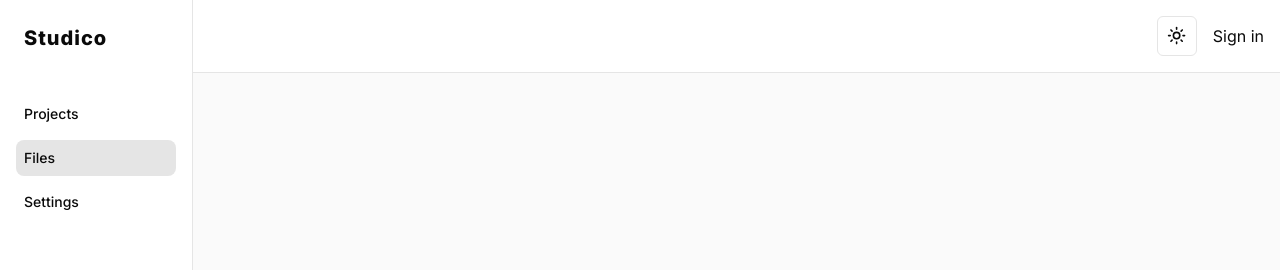
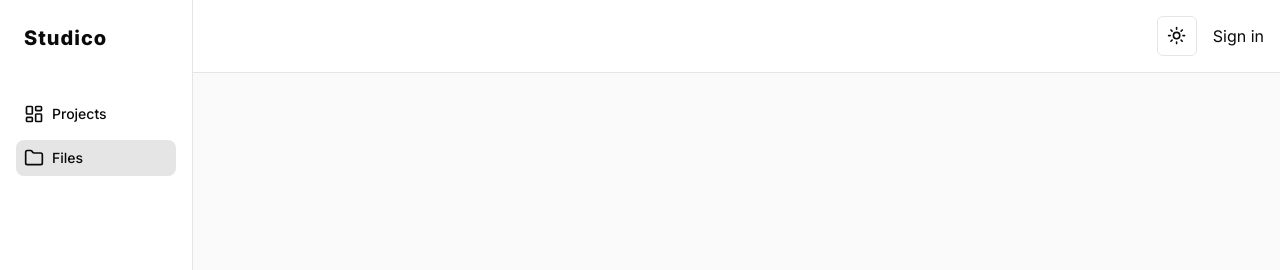
Before and after one commit to knlrvr/studico, a Next.js app: page /dashboard/files in a window 1280 px wide. Shown: the top 270 px of the page. Built offline with nearby package versions, Linux system fonts and the light colour scheme; no server answers.

Commit message:
rm settings

```diff
--- a/src/app/dashboard/settings/page.tsx
+++ /dev/null
@@ -1,29 +0,0 @@
-'use client'
-
-import { Authenticated } from "convex/react";
-
-import { UserProfile, useUser } from "@clerk/nextjs";
-
-export default function SettingsPage() {
-    return (
-        <main className="flex flex-col pt-24 px-4">
-        <Authenticated>
-          <div className="flex justify-between items-center mb-6">
-            <h1 className="text-2xl font-bold tracking-wide text-neutral-500">Settings</h1>
-          </div>
-
-          <div className="mb-8">
-            <UserProfile
-              routing="hash"
-              appearance={{
-                elements: {
-                  scrollBox: "bg-[#111]"
-                }
-              }}
-            />
-          </div>
-
-        </Authenticated>
-      </main>
-    )
-}
--- a/src/components/sidenav.tsx
+++ b/src/components/sidenav.tsx
@@ -28,7 +28,7 @@ export default function Component() {
                 )}
             prefetch={false}
           >
-            {/* <LayoutDashboard className="w-5 h-5" /> */}
+            <LayoutDashboard className="w-5 h-5" />
             <span>Projects</span>
           </Link>
           <Link
@@ -41,21 +41,8 @@ export default function Component() {
                 )}
                 prefetch={false}
           >
-            {/* <Folder className="w-5 h-5" /> */}
+            <Folder className="w-5 h-5" />
             <span>Files</span>
-          </Link>
-          <Link
-            href="/dashboard/settings"
-            className={cn(
-              "p-2 rounded-lg w-full flex items-center gap-2 transition-colors duration-150 hover:bg-blue-400 hover:text-primary-foreground",
-              {
-                    'bg-neutral-200 dark:bg-[#222] hover:text-black dark:hover:text-white': pathname.endsWith('/dashboard/settings')
-                }
-                )}
-                prefetch={false}
-          >
-            {/* <Settings className="w-5 h-5" /> */}
-            <span>Settings</span>
           </Link>
         </nav>
         <Sheet>
@@ -78,16 +65,12 @@ export default function Component() {
               </Link>
               <nav className="grid gap-8 mt-10">
                 <Link href="/dashboard" className="flex items-center gap-4 text-lg font-medium" prefetch={false}>
-                  {/* <LayoutDashboard className="w-5 h-5" /> */}
+                  <LayoutDashboard className="w-5 h-5" />
                   <span>Projects</span>
                 </Link>
                 <Link href="/dashboard/files" className="flex items-center gap-4 text-lg font-medium" prefetch={false}>
-                  {/* <Folder className="w-5 h-5" /> */}
+                  <Folder className="w-5 h-5" />
                   <span>Files</span>
-                </Link>
-                <Link href="/dashboard/settings" className="flex items-center gap-4 text-lg font-medium" prefetch={false}>
-                  {/* <Settings className="w-5 h-5" /> */}
-                  <span>Settings</span>
                 </Link>
               </nav>
             </div>
```
